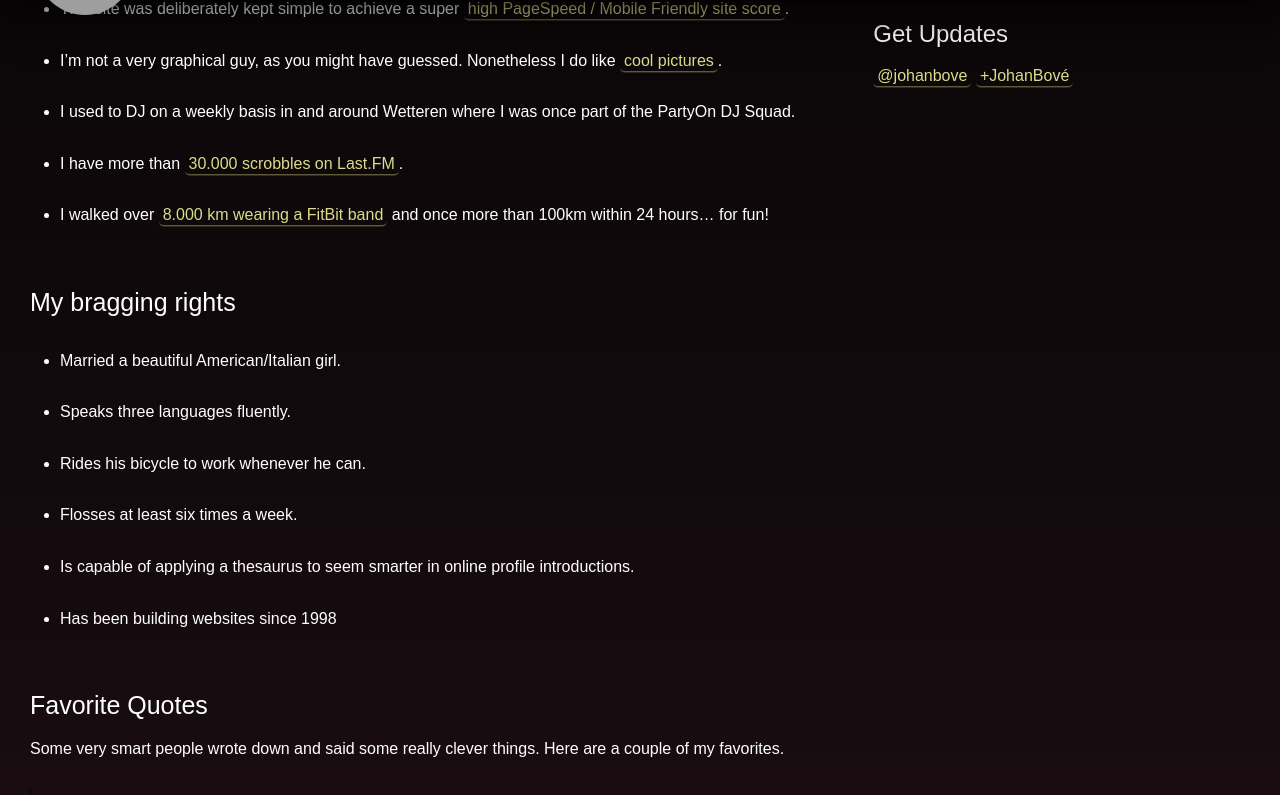
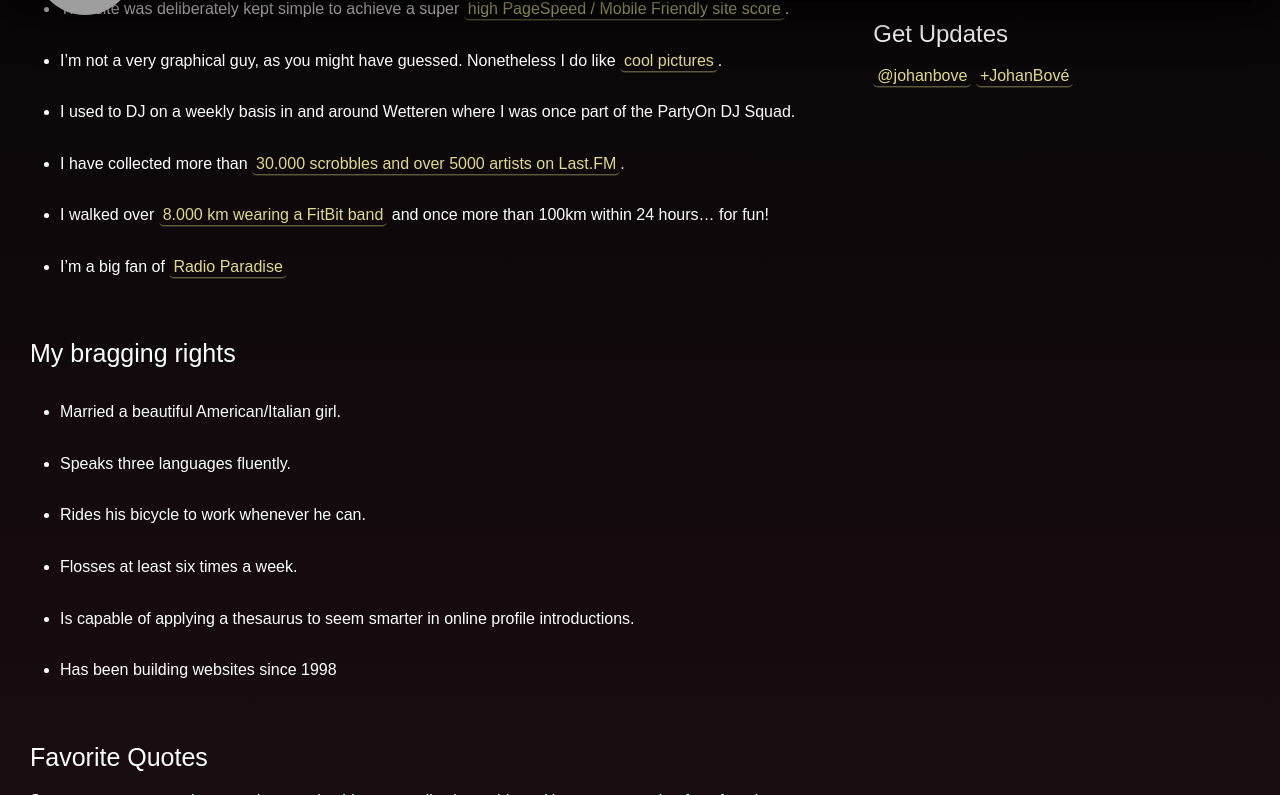
Before and after one commit to johanbove/johanbove.github.io, a Jekyll site: the page built from introduction.markdown, in a window 1280 px wide and 900 px high, scrolled down 443 px, cut to the strip 105-900 px from the top of the window. Built offline with Jekyll 4.4.1, drawn with Linux system fonts in a browser that asks for light colours; grey boxes are pictures that could not be loaded.

Commit message:
Changed introduction

```diff
--- a/introduction.markdown
+++ b/introduction.markdown
@@ -18,8 +18,9 @@ I like science, yet I am not a scientist. I like technology, yet I'm not a techn
 - This site was deliberately kept simple to achieve a super [high PageSpeed / Mobile Friendly site score](https://developers.google.com/speed/pagespeed/insights/?url=http%3A%2F%2Fblog.johanbove.info).
 - I'm not a very graphical guy, as you might have guessed. Nonetheless I do like [cool pictures](http://1drv.ms/1Oxc4iF).
 - I used to DJ on a weekly basis in and around Wetteren where I was once part of the PartyOn DJ Squad.
-- I have more than [30.000 scrobbles on Last.FM](http://www.last.fm/user/Joe-1).
+- I have collected more than [30.000 scrobbles and over 5000 artists on Last.FM](http://www.last.fm/user/Joe-1).
 - I walked over [8.000 km wearing a FitBit band](https://www.fitbit.com/user/26B3ZT) and once more than 100km within 24 hours... for fun!
+- I'm a big fan of [Radio Paradise](http://www.radioparadise.com)
 
 ## My bragging rights
 
```
